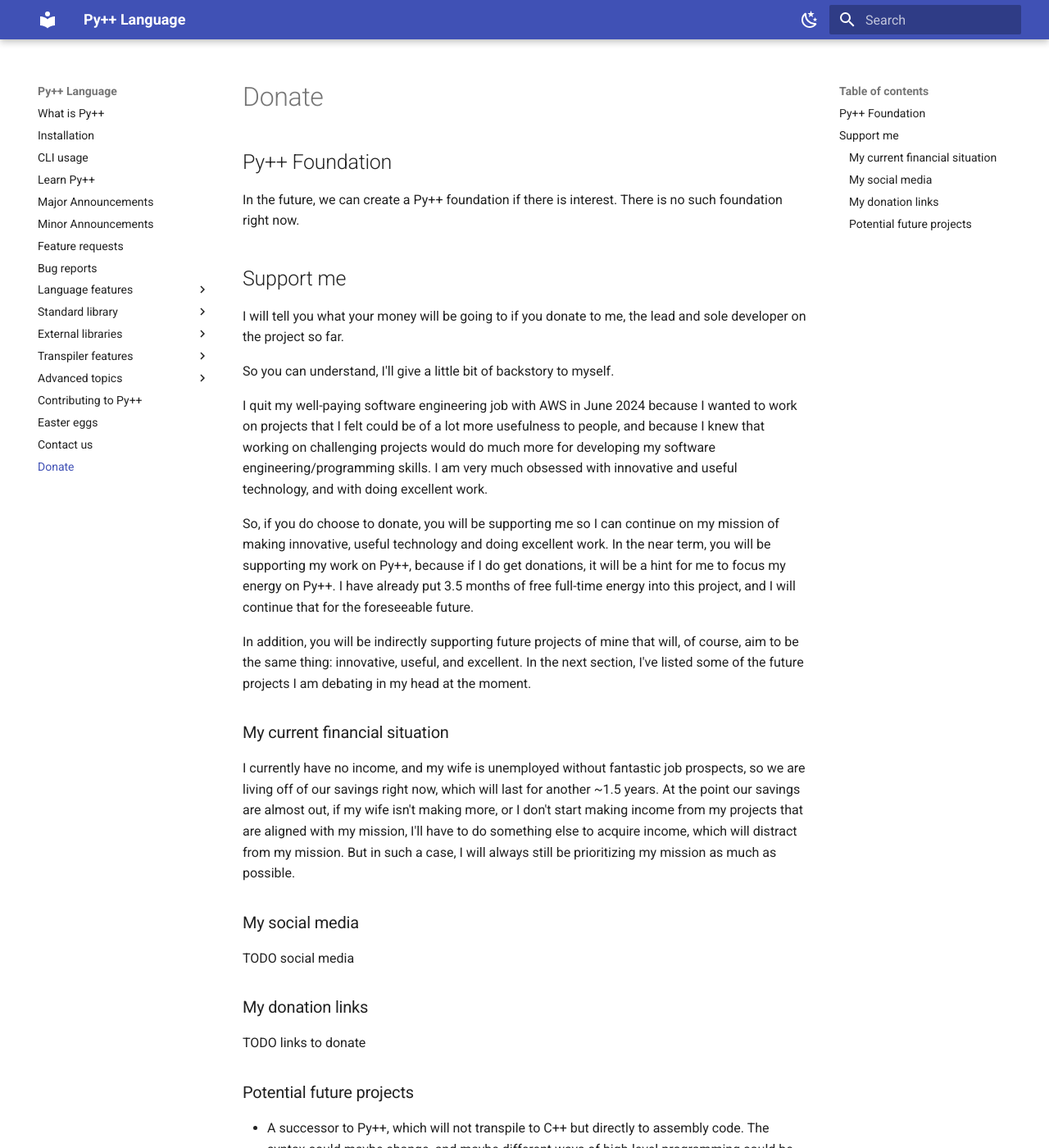
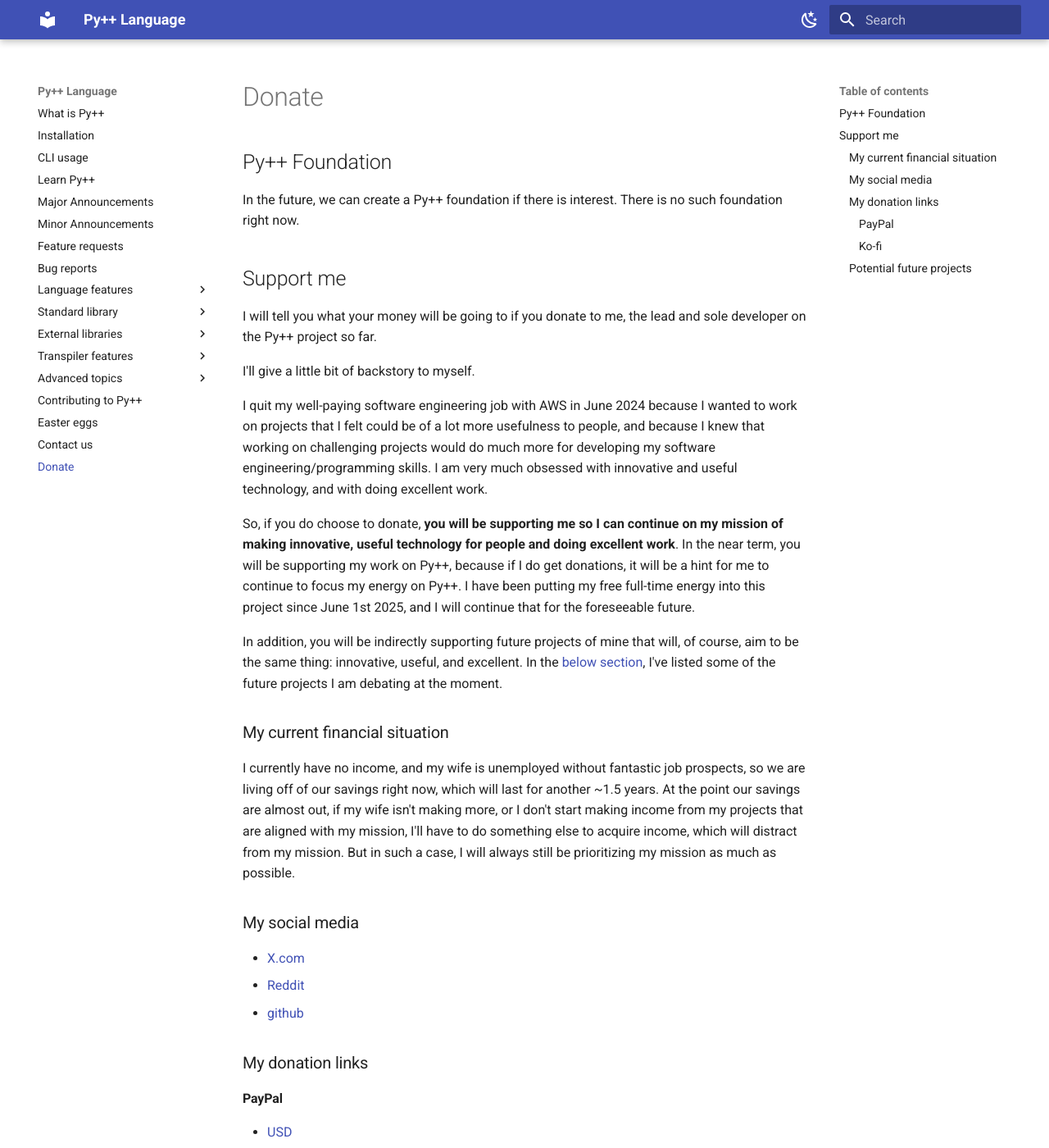
Before and after one commit to curtispuetz/pypp-docs, an MkDocs documentation site: the page built from docs/donate.md, in a window 1280 px wide and 1400 px high. Shown: the whole window at 82% size. Built offline with MkDocs 1.6.1 and Material for MkDocs 9.7.7, drawn with Linux system fonts in a browser that asks for light colours; some of the changed text lies outside the part shown.

Commit message:
add donation links

```diff
--- a/docs/donate.md
+++ b/docs/donate.md
@@ -6,15 +6,15 @@ In the future, we can create a Py++ foundation if there is interest. There is no
 
 ## Support me
 
-I will tell you what your money will be going to if you donate to me, the lead and sole developer on the project so far.
+I will tell you what your money will be going to if you donate to me, the lead and sole developer on the Py++ project so far.
 
-So you can understand, I'll give a little bit of backstory to myself.
+I'll give a little bit of backstory to myself.
 
 I quit my well-paying software engineering job with AWS in June 2024 because I wanted to work on projects that I felt could be of a lot more usefulness to people, and because I knew that working on challenging projects would do much more for developing my software engineering/programming skills. I am very much obsessed with innovative and useful technology, and with doing excellent work.
 
-So, if you do choose to donate, you will be supporting me so I can continue on my mission of making innovative, useful technology and doing excellent work. In the near term, you will be supporting my work on Py++, because if I do get donations, it will be a hint for me to focus my energy on Py++. I have already put 3.5 months of free full-time energy into this project, and I will continue that for the foreseeable future.
+So, if you do choose to donate, **you will be supporting me so I can continue on my mission of making innovative, useful technology for people and doing excellent work**. In the near term, you will be supporting my work on Py++, because if I do get donations, it will be a hint for me to continue to focus my energy on Py++. I have been putting my free full-time energy into this project since June 1st 2025, and I will continue that for the foreseeable future.
 
-In addition, you will be indirectly supporting future projects of mine that will, of course, aim to be the same thing: innovative, useful, and excellent. In the next section, I've listed some of the future projects I am debating in my head at the moment.
+In addition, you will be indirectly supporting future projects of mine that will, of course, aim to be the same thing: innovative, useful, and excellent. In the [below section](#potential-future-projects), I've listed some of the future projects I am debating at the moment.
 
 ### My current financial situation
 
@@ -22,11 +22,28 @@ I currently have no income, and my wife is unemployed without fantastic job pros
 
 ### My social media
 
-TODO social media
+- [X.com](https://x.com/curtispuetz)
+- [Reddit](https://www.reddit.com/user/joeblow2322/)
+- [github](https://github.com/curtispuetz)
+
+
 
 ### My donation links
 
-TODO links to donate
+#### PayPal
+
+- [USD](https://www.paypal.com/donate/?hosted_button_id=AULDXVU3FRB22)
+- [EUR](https://www.paypal.com/donate/?hosted_button_id=7EPBYJSMGTYBQ)
+- [All other currencies](https://www.paypal.com/donate/?hosted_button_id=CSVAS56KK4WVN)
+
+If you are donating in USD or EUR, it's best to use those links because I can take the USD or EUR and convert them to my home currency of CAD at a better rate than PayPal offers (with Wise). For any other currency, it's best to use the last link because I get the donation in my home currency.
+
+#### Ko-fi
+
+https://ko-fi.com/curtispuetz
+
+Also works through PayPal, but is more of a social platform.
+
 
 ### Potential future projects
 
```
